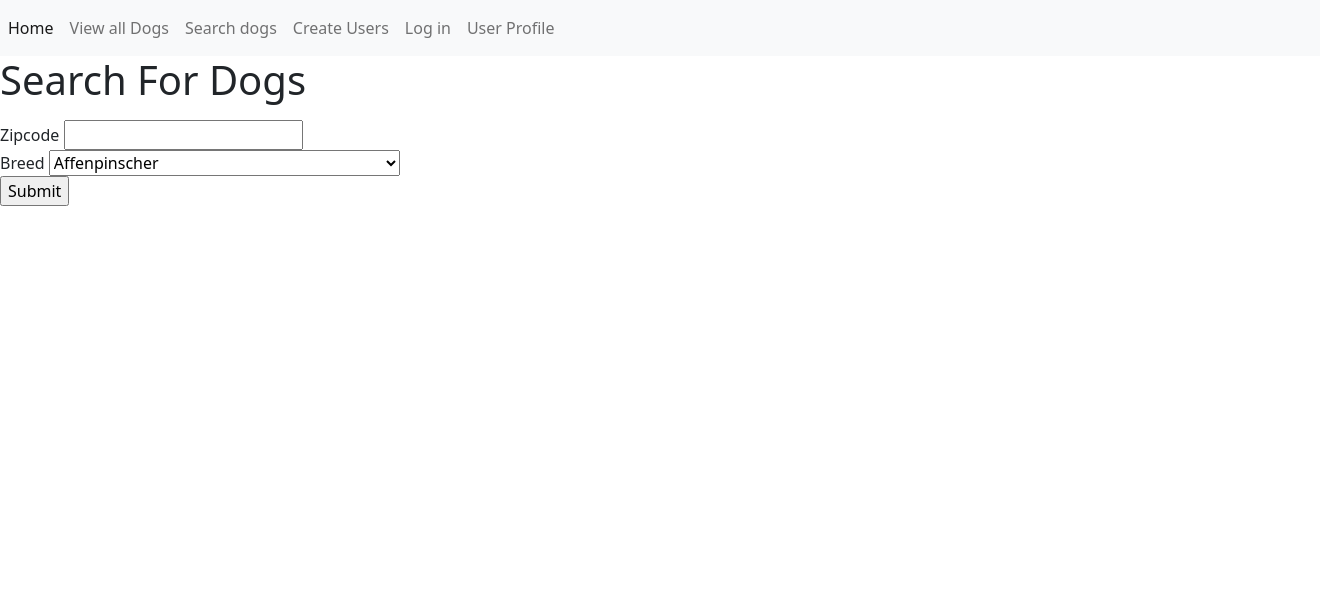
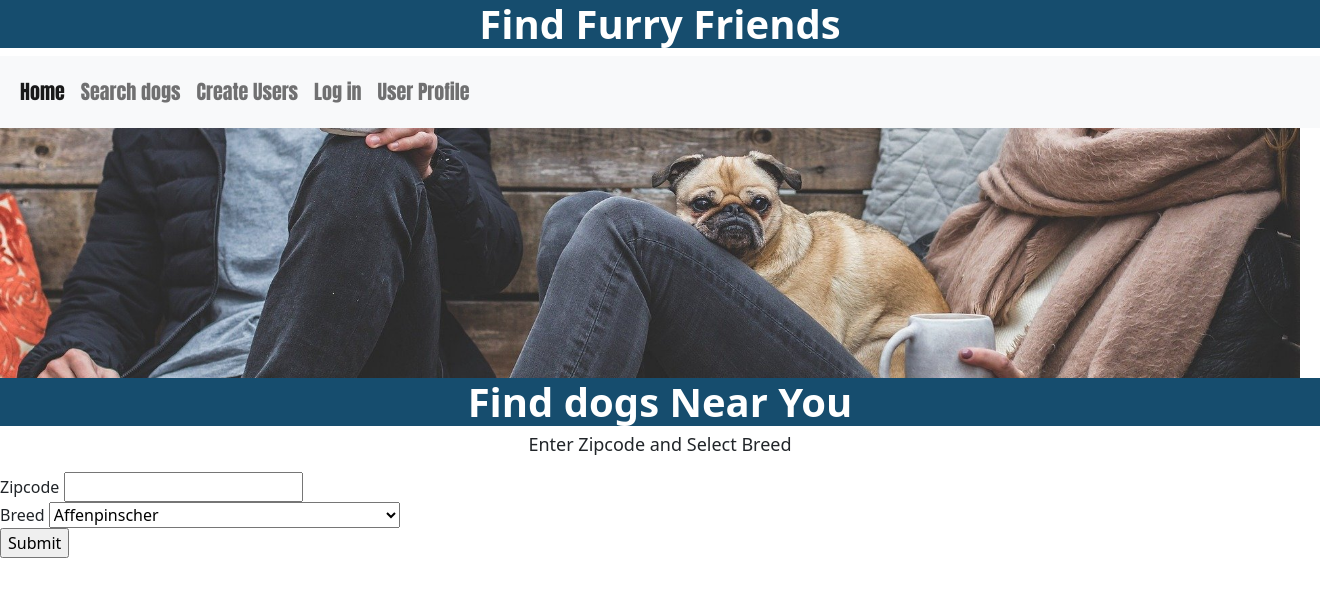
Before and after one commit to yingq007/furry-friends-finder, a Flask app: page /search in a window 1320 px wide. Shown: the top 597 px of the page. Run offline with Flask 2, Linux system fonts and the light colour scheme.

Commit message:
start css and formatting

```diff
--- a/static/mystyle.css
+++ b/static/mystyle.css
@@ -1,9 +1,12 @@
 /*   Sitewide  */
 
-.navbar {
-	background-color: #b4c157;
-	color: white;
-	border-radius: 0px;
+.navbar-brand {
+	min-height: auto;
+	font-family: 'Titillium Web', sans-serif;
+	font-weight: lighter;
+}
+.navbar navbar-expand-lg navbar-light bg-light{
+	color:whitesmoke
 }
 
 #ubermelon-logo, #ubermelon-logo:hover, .navbar-dark .navbar-brand {
@@ -12,7 +15,9 @@
 
 .navbar-nav>li>a, .navbar-dark .navbar-nav .nav-link {
 	color: white;
+	font-family: Impact, Haettenschweiler, 'Arial Narrow Bold', sans-serif;
 }
+
 
 section {
 	margin-top: 50px;
@@ -42,3 +47,16 @@ section {
 #modalLabel {
 	color: black;
 }
+#girlanddog {
+	height: 400px;
+	width: 1500px;
+	object-fit: cover;
+}
+
+#mangirldog {
+	height: 250px;
+	width: 1300px;
+	object-fit: cover;
+
+
+}
--- a/templates/base.html
+++ b/templates/base.html
@@ -7,22 +7,35 @@
   <link rel="stylesheet" href="https://cdn.jsdelivr.net/npm/bootstrap-icons@1.5.0/font/bootstrap-icons.css">
   <link rel="stylesheet" href="/static/mystyles.css">
   <script src="https://code.jquery.com/jquery-3.6.0.js" integrity="sha256-H+K7U5CnXl1h5ywQfKtSj8PCmoN9aaq30gDh27Xc0jk=" crossorigin="anonymous"></script>
+<h1>Find Furry Friends</h1>
+<style>
+h1 {
+  font-family: font-family: 'Titillium Web', sans-serif;
+  font-weight: bold;
+  color: white;
+  background-color: rgb(22, 77, 110);
+  text-align: center;
+}
+</style>
 </head>
 <body>
   <nav class="navbar navbar-expand-lg navbar-light bg-light">
-    <!-- <div class="container-fluid">
-      <a class="navbar-brand" href="#">Navbar</a> -->
+    <div class="container-fluid">
+      <div class="navbar-brand" href="/static/mystyle.css">
       <button class="navbar-toggler" type="button" data-bs-toggle="collapse" data-bs-target="#navbarNav" aria-controls="navbarNav" aria-expanded="false" aria-label="Toggle navigation">
         <span class="navbar-toggler-icon"></span>
       </button>
-      <div class="collapse navbar-collapse" id="navbarNav">
+      <div class="collapse navbar-collapse" id="navbarNav" href="/static/mystyle.css">
         <ul class="navbar-nav">
           <li class="nav-item">
             <a class="nav-link active" aria-current="page" href="/">Home</a>
+            <style>
+
+            </style>
           </li>
-          <li class="nav-item">
+          <!-- <li class="nav-item">
             <a class="nav-link" href="/animals">View all Dogs</a>
-          </li>
+          </li> -->
           <li class="nav-item">
             <a class="nav-link" href="/search">Search dogs</a>
           </li>
@@ -47,6 +60,8 @@
         </ul>
       </div>
     </div>
+  </div>
+</div>
   </nav>
     {% for msg in get_flashed_messages() %}
     <p class="flash-msg">
--- a/templates/search.html
+++ b/templates/search.html
@@ -2,8 +2,24 @@
 {% block title %}All Animals{% endblock %}
 
 {% block body %}
-  <h1>Search For Dogs</h1>
+
+<head>
+  <img id="mangirldog" src="/static/images/mangirldog.jpg" >
+  <link rel="stylesheet" href="/static/mystyle.css">
+
+</head>
+  <h1>Find dogs Near You </h1>
+  <h2>Enter Zipcode and Select Breed</h2>
+  <style> h2 {
+    font-size: large;
+    text-align: center;}
+    </style>
+
   <p>
+    <style> p {
+      font-size: large;
+      text-align: center;}
+      </style>
     <form method="GET" action="/search/dogs">
     <label>Zipcode</label>
       <input type="text" name ="zipcode"><br>
```
Also changed, not shown: templates/homepage.html (+10 -2 lines), static/images/girlanddog.jpg (added), static/images/mangirldog.jpg (added).
